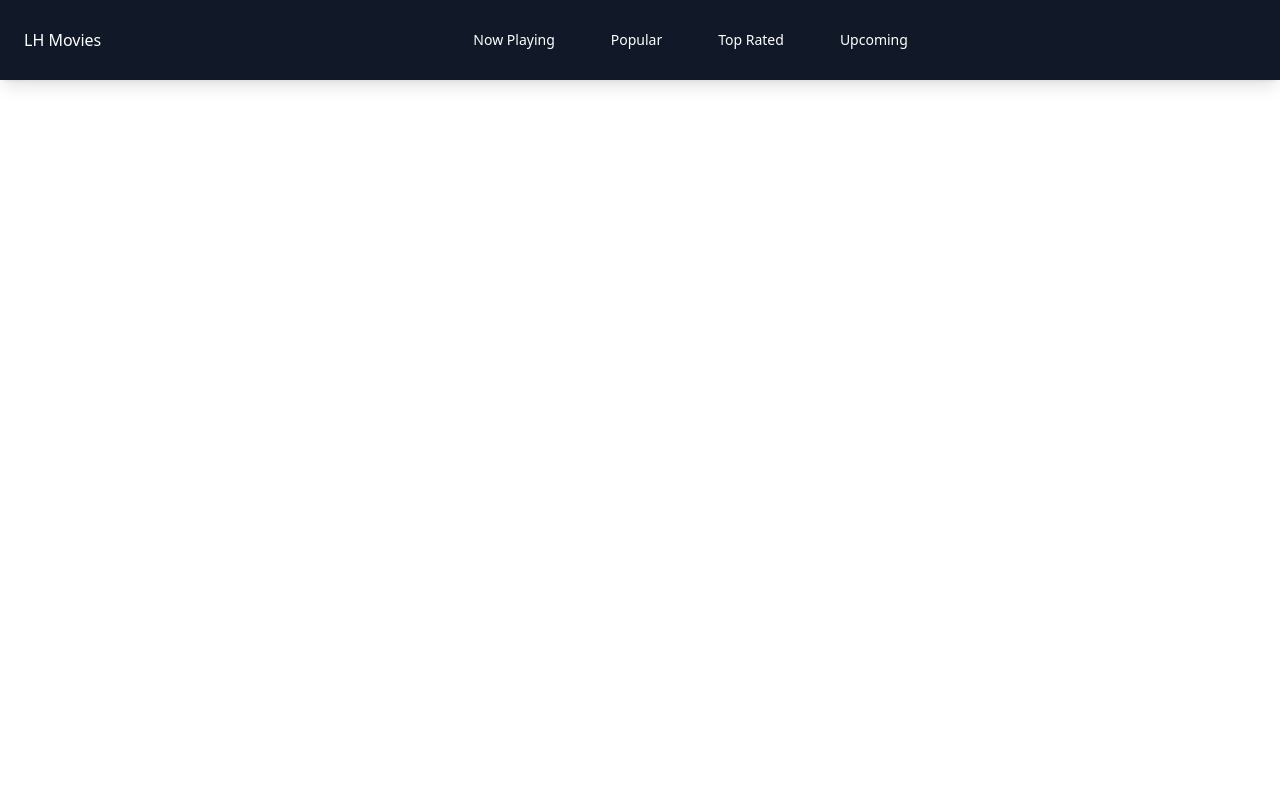
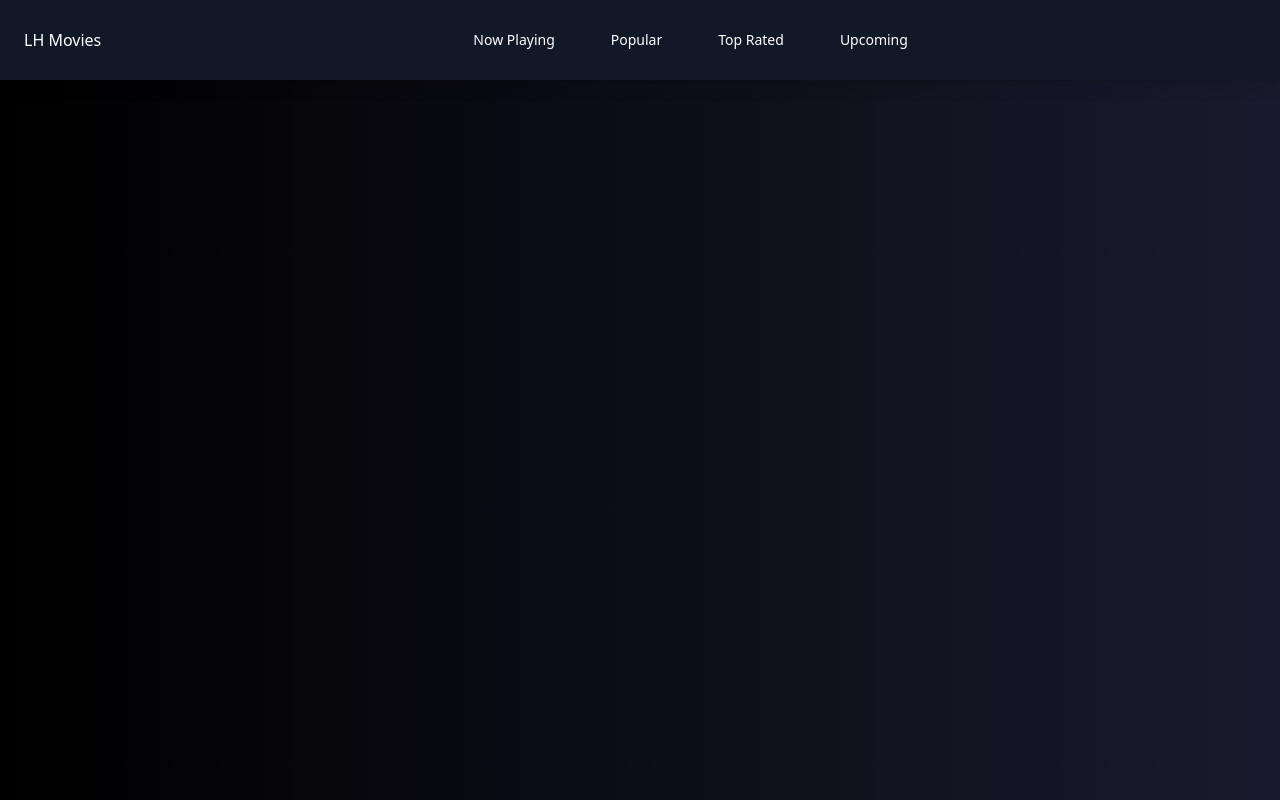
Before and after one commit to lshv04/next-22, a Next.js app: page / in a window 1280 px wide. Built offline with nearby package versions, Linux system fonts and the light colour scheme.

Commit message:
mudandoc or de fundo da aplicação

```diff
--- a/src/app/globals.css
+++ b/src/app/globals.css
@@ -2,7 +2,9 @@
 @tailwind components;
 @tailwind utilities;
 
-
+body {
+  @apply bg-gradient-dark-light min-h-screen;
+}
 
 /* .bord{
   border: 1px solid black;
--- a/tailwind.config.ts
+++ b/tailwind.config.ts
@@ -40,6 +40,10 @@ export default {
           DEFAULT: "hsl(var(--card))",
           foreground: "hsl(var(--card-foreground))",
         },
+        gradient: {
+          dark: "#000000",
+          light: "#1a1a2e",
+        },
       },
       borderRadius: {
         lg: "var(--radius)",
@@ -56,6 +60,9 @@ export default {
           to: { height: "0" },
         },
       },
+      backgroundImage: {
+        'gradient-dark-light': 'linear-gradient(to right, #000000, #1a1a2e)',
+      },
     },
   },
   plugins: [require("tailwindcss-animate")],
```
